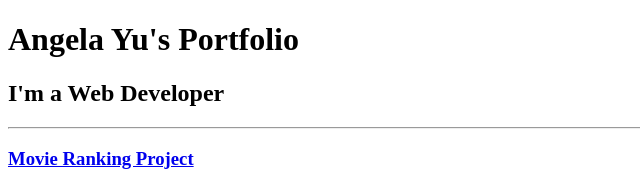
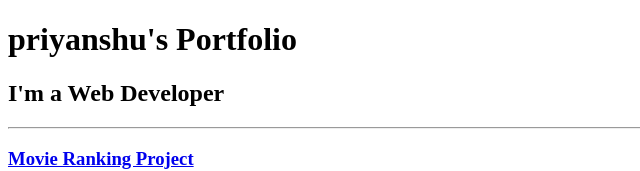
Before and after one commit to xxxinfinity/html-portfolio, a plain HTML site: page solution.html in a window 1280 px wide. Shown: the top 171 px of the page, without its empty margins (0-640 px from the left). Drawn offline with Linux system fonts and the light colour scheme.

Commit message:
Update solution.html

```diff
--- a/solution.html
+++ b/solution.html
@@ -7,7 +7,7 @@
 </head>
 
 <body>
-  <h1>Angela Yu's Portfolio</h1>
+  <h1>priyanshu's Portfolio</h1>
   <h2>I'm a Web Developer</h2>
   <hr />
   <h3><a href="./public/movie-ranking.html">Movie Ranking Project</a></h3>
```
